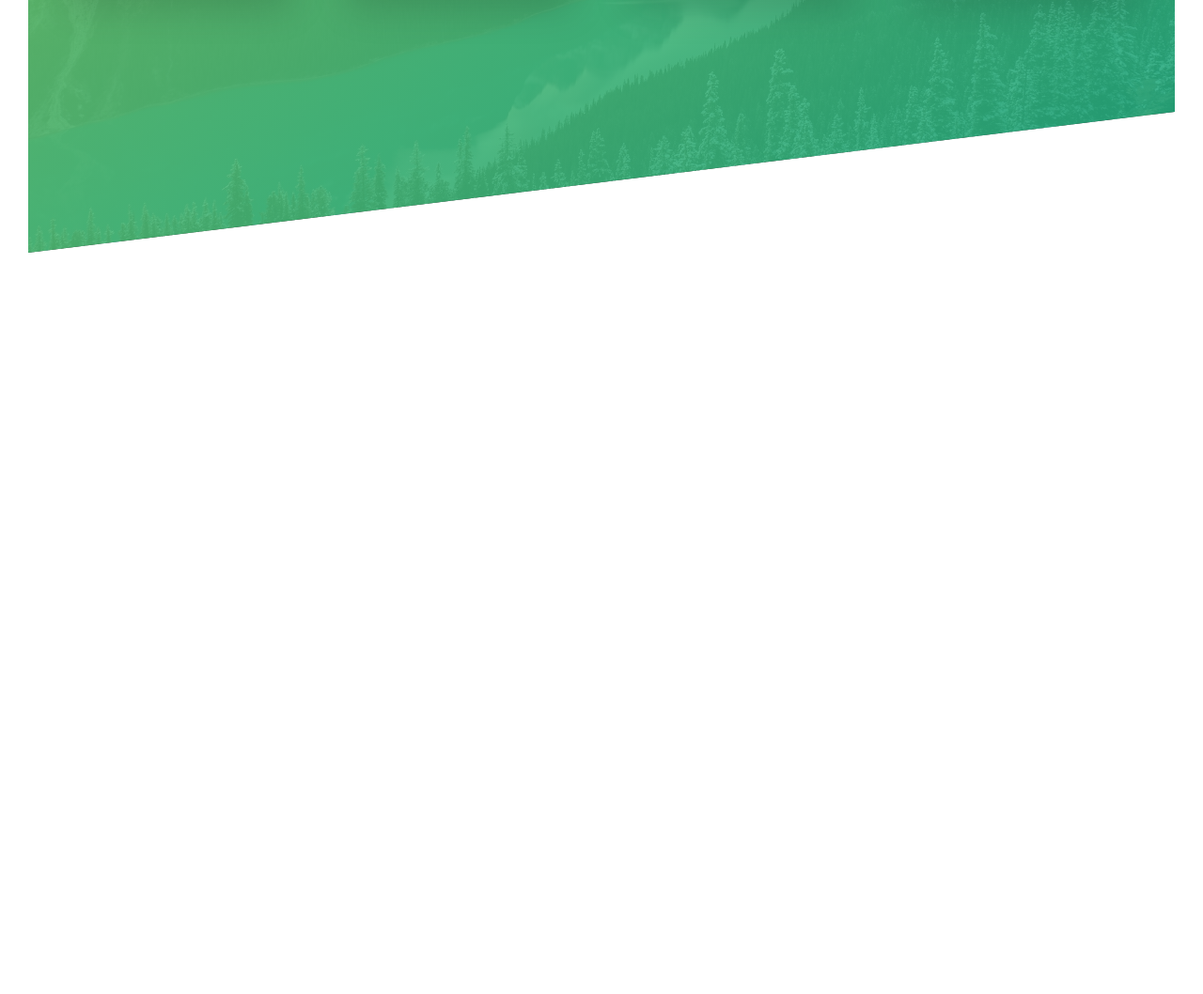
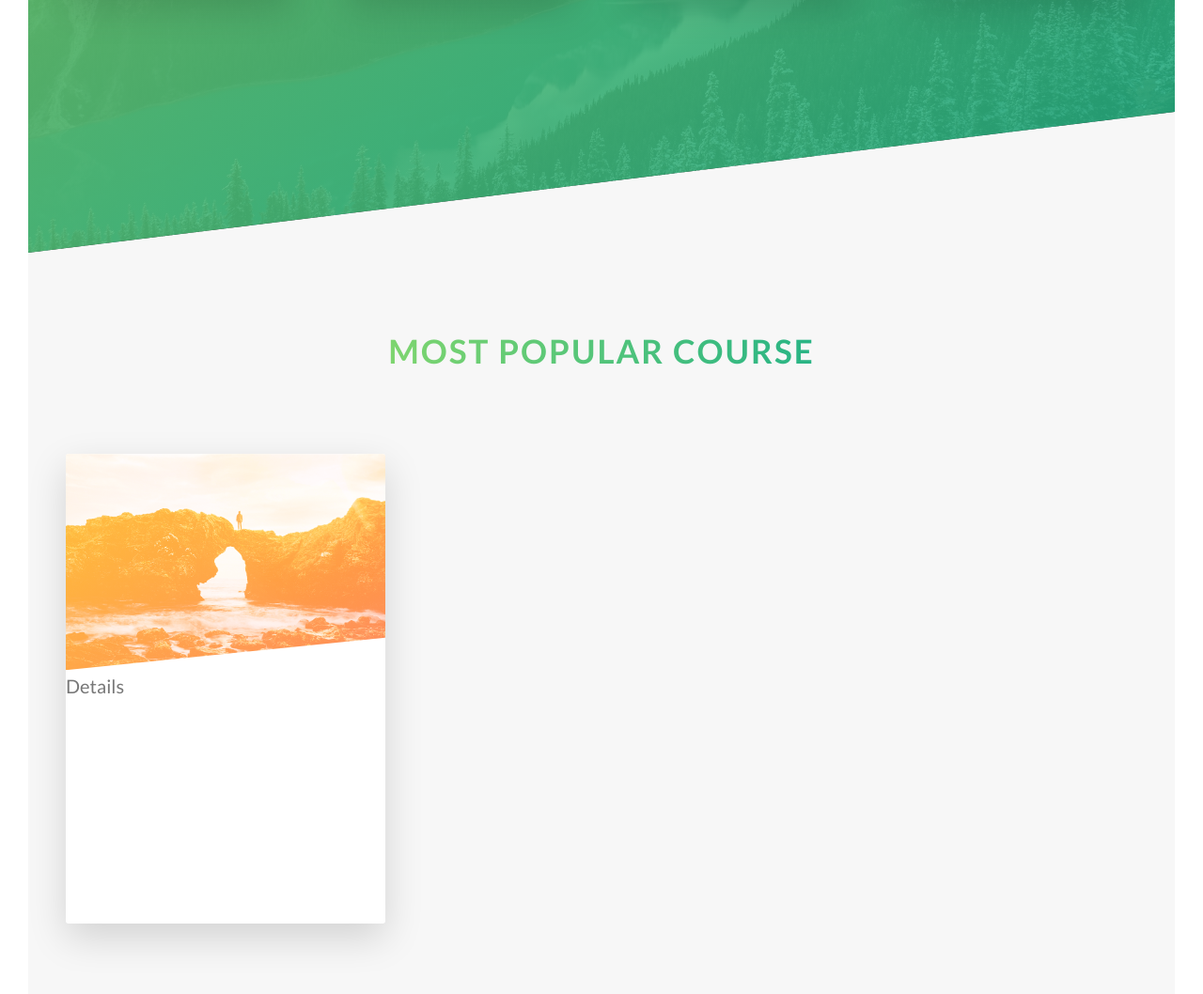
Before and after one commit to JaiminR28/Natours-frontEnd, a website: page index.html in a window 1280 px wide. Shown: the part 1966-3024 px from the top of the page at 94% size. Before the commit the page ends 2235 px from the top, so only its background shows below. Drawn offline with nearby package versions, Linux system fonts and the light colour scheme; files that its build step writes are made by us from their sources.

Commit message:
building the card section

```diff
--- a/index.html
+++ b/index.html
@@ -139,6 +139,36 @@
                     </div>
                 </div>
             </section>
+
+            <section class="section-course">
+                <div class="u-center-text u-margin-bottom-big">
+                    <h2 class="heading-secondary">Most popular course</h2>
+                </div>
+                <div class="row">
+                    <div class="col-1-of-3">
+                        <div class="card">
+                            <div class="card__side card__side--front">
+                                <div class="card__picture card__picture--1">
+                                    &nbsp;
+                                </div>
+                                <h4 class="card__heading">
+                                    <span
+                                        class="card__heading-span card__heading-span--1"
+                                    ></span>
+                                </h4>
+                                <div class="card__details">Details</div>
+                            </div>
+                            <div
+                                class="card__side card__side--back card__side--back-1"
+                            >
+                                Back
+                            </div>
+                        </div>
+                    </div>
+                    <div class="col-1-of-3"></div>
+                    <div class="col-1-of-3"></div>
+                </div>
+            </section>
         </main>
         <!-- <section class="grid-test">
             <div class="row">
--- a/sass/abstracts/_variables.scss
+++ b/sass/abstracts/_variables.scss
@@ -2,6 +2,12 @@
 $color-primary: #55c57a;
 $color-primary-light: #7ed56f;
 $color-primary-dark: #28b485;
+
+$color-secondary-light: #ffb900;
+$color-secondary-dark: #ff7730;
+
+$color-tertiary-light: #2998ff;
+$color-tertiary-dark: #5643fa;
 
 $color-gray-light-1: #f7f7f7;
 
--- /dev/null
+++ b/sass/components/_card.scss
@@ -0,0 +1,65 @@
+.card {
+    perspective: 150rem;
+    -moz-perspective: 150rem;
+    position: relative;
+    height: 50rem;
+
+    // FUNCTIONALITY
+    &__side {
+        font-size: 2rem;
+        height: 50rem;
+        transition: all 0.8s ease;
+        position: absolute;
+        width: 100%;
+        top: 0;
+        left: 0;
+        backface-visibility: hidden;
+        border-radius: 3px;
+        box-shadow: 0 1.5rem 4rem rgba($color-black, 0.15);
+        overflow: hidden;
+
+        &--front {
+            background-color: $color-white;
+        }
+        &--back {
+            transform: rotateY(180deg);
+
+            &-1 {
+                background-image: linear-gradient(
+                    to right bottom,
+                    $color-secondary-light,
+                    $color-secondary-dark
+                );
+            }
+        }
+    }
+
+    &:hover &__side--front {
+        transform: rotateY(-180deg);
+    }
+    &:hover &__side--back {
+        transform: rotateY(0);
+    }
+
+    // FRONT SIDE STYLING
+    &__picture {
+        background-size: cover;
+        height: 23rem;
+        background-blend-mode: screen;
+        -webkit-clip-path: polygon(0% 0%, 100% 0%, 100% 85%, 0% 100%);
+        clip-path: polygon(0% 0%, 100% 0%, 100% 85%, 0% 100%);
+        &--1 {
+            background-image: linear-gradient(
+                    to right bottom,
+                    $color-secondary-light,
+                    $color-secondary-dark
+                ),
+                url(../img/nat-5.jpg);
+        }
+    }
+
+    &__heading {
+        font-size: 2.8rem;
+        font-weight: 400;
+    }
+}
--- a/sass/layout/_header.scss
+++ b/sass/layout/_header.scss
@@ -9,6 +9,7 @@
     background-position: top;
     position: relative;
 
+    -webkit-clip-path: polygon(0 0, 100% 0, 100% 75vh, 0 100%);
     clip-path: polygon(0 0, 100% 0, 100% 75vh, 0 100%);
 
     &__logo-box {
--- a/sass/main.scss
+++ b/sass/main.scss
@@ -6,6 +6,8 @@ New Elements learned
 4 -> animation-fill-mode: backwards;
 5 -> calc
 6 -> float: left or right
+7-> backface visibilty: hidden // hides the back side of the element
+8-> perspective : 150rem higher is better.
 
 */
 
@@ -21,6 +23,7 @@ New Elements learned
 @import 'components/button';
 @import 'components/composition';
 @import 'components/featureBox';
+@import 'components/card';
 
 @import 'layout/header';
 @import 'layout/grid';
--- a/sass/pages/_home.scss
+++ b/sass/pages/_home.scss
@@ -21,3 +21,9 @@
         transform: skewY(7deg);
     }
 }
+
+.section-course {
+    margin-top: -10rem;
+    background-color: $color-gray-light-1;
+    padding: 25rem 0 50rem 0;
+}
```
